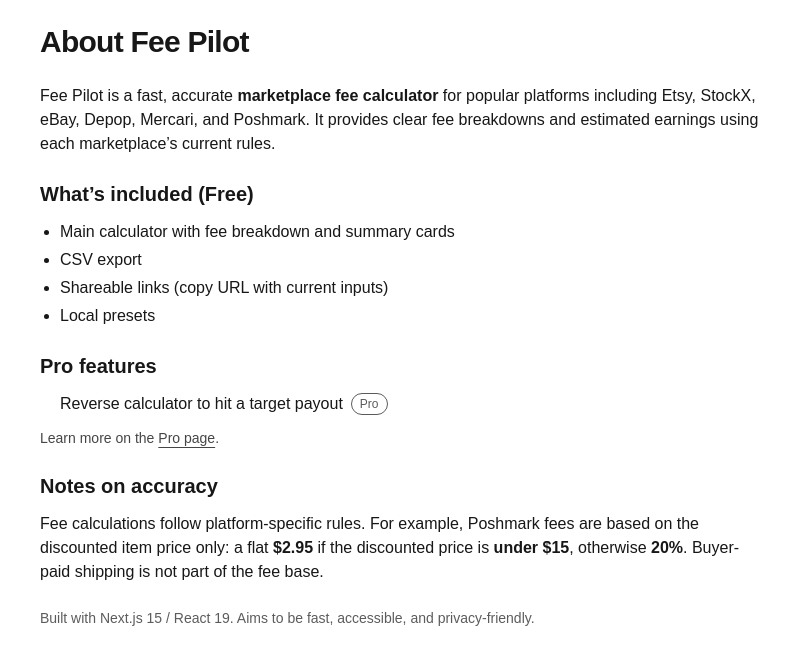
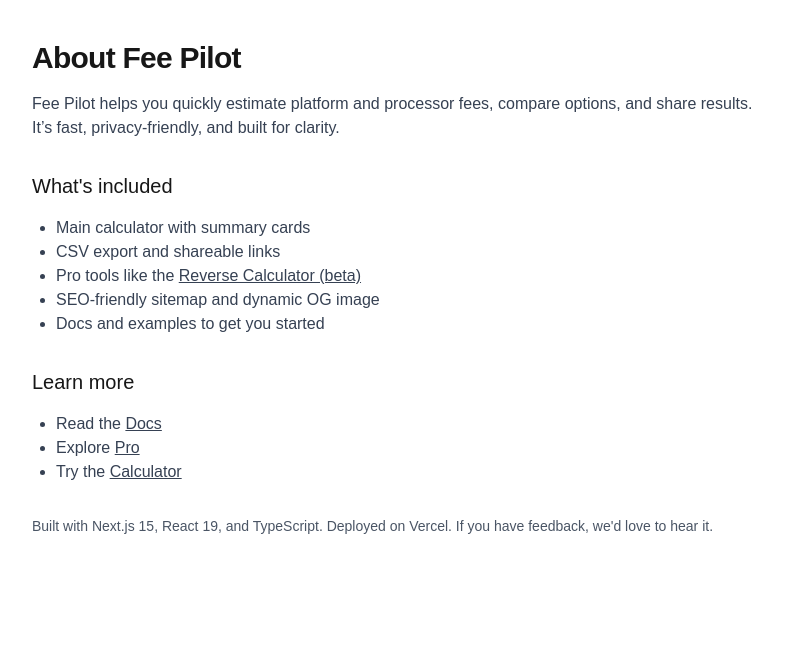
Before and after one commit to gpcreativestudios2018/FeePilot, a Next.js app: page /about in a window 1280 px wide. Shown: the top 664 px of the page, without its empty margins (240-1029 px from the left). Built offline with nearby package versions, Linux system fonts and the light colour scheme.

Commit message:
seo: add explicit metadata to /about

```diff
--- a/src/app/about/page.tsx
+++ b/src/app/about/page.tsx
@@ -1,70 +1,83 @@
+// src/app/about/page.tsx
 import type { Metadata } from 'next';
 import Link from 'next/link';
-import type { Route } from 'next';
 
 export const metadata: Metadata = {
   title: 'About Fee Pilot',
   description:
-    'What Fee Pilot does and how fees are calculated. Free calculator with CSV export and shareable links. Pro adds the reverse calculator.',
-  alternates: { canonical: '/about' },
+    'Learn what Fee Pilot does, why it exists, and how to use it to estimate platform and payment processor fees. Includes links to Pro features and documentation.',
+  alternates: {
+    canonical: '/about',
+  },
+  openGraph: {
+    title: 'About Fee Pilot',
+    description:
+      'What Fee Pilot is, how it works, and where to learn more. Built with Next.js 15 / React 19.',
+    url: '/about',
+    siteName: 'Fee Pilot',
+    type: 'website',
+  },
+  robots: {
+    index: true,
+    follow: true,
+  },
 };
 
 export default function AboutPage() {
   return (
-    <main className="mx-auto max-w-3xl p-6 space-y-6">
+    <main className="mx-auto max-w-3xl px-4 py-10">
       <h1 className="text-3xl font-semibold tracking-tight">About Fee Pilot</h1>
 
-      <p>
-        Fee Pilot is a fast, accurate <strong>marketplace fee calculator</strong> for
-        popular platforms including Etsy, StockX, eBay, Depop, Mercari, and Poshmark.
-        It provides clear fee breakdowns and estimated earnings using each marketplace’s
-        current rules.
+      <p className="mt-4 text-base text-gray-700" suppressHydrationWarning>
+        Fee Pilot helps you quickly estimate platform and processor fees, compare options, and share
+        results. It’s fast, privacy-friendly, and built for clarity.
       </p>
 
-      <section className="space-y-3">
-        <h2 className="text-xl font-semibold">What’s included (Free)</h2>
-        <ul className="list-disc pl-5 space-y-1">
-          <li>Main calculator with fee breakdown and summary cards</li>
-          <li>CSV export</li>
-          <li>Shareable links (copy URL with current inputs)</li>
-          <li>Local presets</li>
+      <section className="mt-8 space-y-4">
+        <h2 className="text-xl font-medium">What&apos;s included</h2>
+        <ul className="list-disc pl-6 text-gray-700">
+          <li>Main calculator with summary cards</li>
+          <li>CSV export and shareable links</li>
+          <li>
+            Pro tools like the{' '}
+            <Link href={'/pro/target' as Route} className="underline">
+              Reverse Calculator (beta)
+            </Link>
+          </li>
+          <li>SEO-friendly sitemap and dynamic OG image</li>
+          <li>Docs and examples to get you started</li>
         </ul>
       </section>
 
-      <section className="space-y-3">
-        <h2 className="text-xl font-semibold">Pro features</h2>
-        <ul className="list-disc pl-5 space-y-1">
-          <li className="flex items-center gap-2">
-            <span>Reverse calculator to hit a target payout</span>
-            <span className="rounded-full border px-2 py-0.5 text-xs opacity-70">Pro</span>
+      <section className="mt-8 space-y-4">
+        <h2 className="text-xl font-medium">Learn more</h2>
+        <ul className="list-disc pl-6 text-gray-700">
+          <li>
+            Read the <Link href={'/docs' as Route} className="underline">Docs</Link>
+          </li>
+          <li>
+            Explore <Link href={'/pro' as Route} className="underline">Pro</Link>
+          </li>
+          <li>
+            Try the <Link href={'/' as Route} className="underline">Calculator</Link>
           </li>
         </ul>
-        {/* Link to the Pro overview, not directly to the Pro-only tool */}
-        <p className="text-sm opacity-80">
-          Learn more on the{' '}
-          <Link
-            href={'/pro' as Route}
-            className="underline underline-offset-4 hover:opacity-100"
-          >
-            Pro page
-          </Link>
-          .
+      </section>
+
+      <section className="mt-8 text-sm text-gray-600">
+        <p>
+          Built with Next.js 15, React 19, and TypeScript. Deployed on Vercel. If you have feedback,
+          we&apos;d love to hear it.
         </p>
       </section>
-
-      <section className="space-y-3">
-        <h2 className="text-xl font-semibold">Notes on accuracy</h2>
-        <p>
-          Fee calculations follow platform-specific rules. For example, Poshmark fees
-          are based on the discounted item price only: a flat <strong>$2.95</strong> if the
-          discounted price is <strong>under $15</strong>, otherwise <strong>20%</strong>. Buyer-paid
-          shipping is not part of the fee base.
-        </p>
-      </section>
-
-      <p className="opacity-70 text-sm">
-        Built with Next.js 15 / React 19. Aims to be fast, accessible, and privacy-friendly.
-      </p>
     </main>
   );
 }
+
+// Typed route helper
+type Route =
+  | '/'
+  | '/about'
+  | '/docs'
+  | '/pro'
+  | '/pro/target';
```
